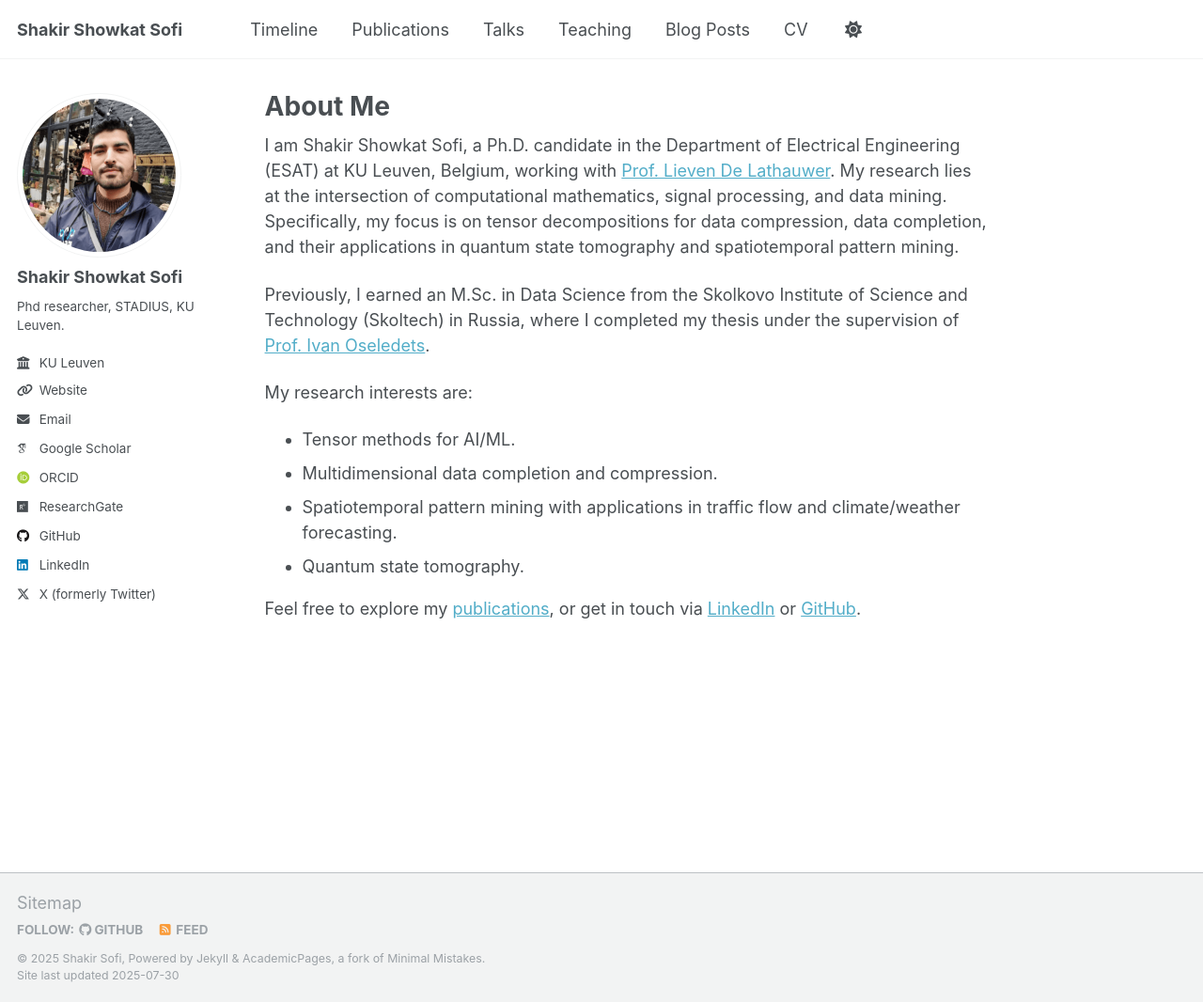
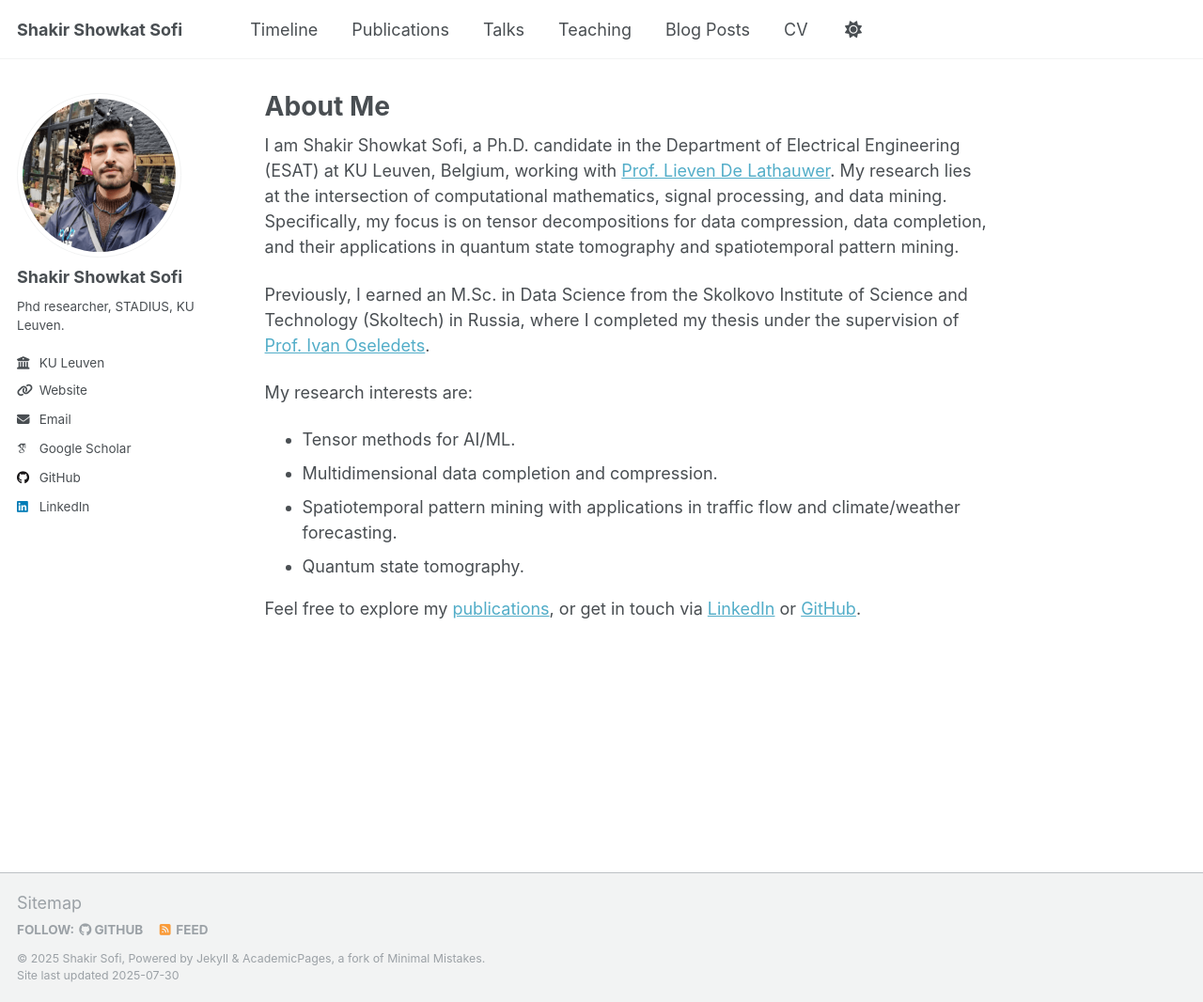
Before and after one commit to ShakirSofi/shakirsofi.github.io, a Jekyll site: the page built from _pages/about.md, in a window 1280 px wide and 1066 px high. Shown: the whole window at 94% size. Built offline with Jekyll 4.4.1, drawn with Linux system fonts in a browser that asks for light colours; some web fonts are replaced; a script that is not in the unit is left out.

Commit message:
Update _config.yml

```diff
--- a/_config.yml
+++ b/_config.yml
@@ -31,8 +31,6 @@ author:
 
   # Academic websites
   googlescholar    : "https://scholar.google.com/citations?hl=en&user=Tkd8xEAAAAAJ"
-  orcid            : "https://orcid.org/0000-0003-4491-099X"
-  researchgate     : "https://www.researchgate.net/profile/Shakir-Showkat-Sofi"
 
   # Repositories and software development
   github           : "ShakirSofi"
@@ -40,7 +38,6 @@ author:
 
   # Social media
   linkedin         : shakir-sofi-203945110
-  twitter          : S_Cophy
 
 # Publication Category - The following the list of publication categories and their headings
 publication_category:
```
